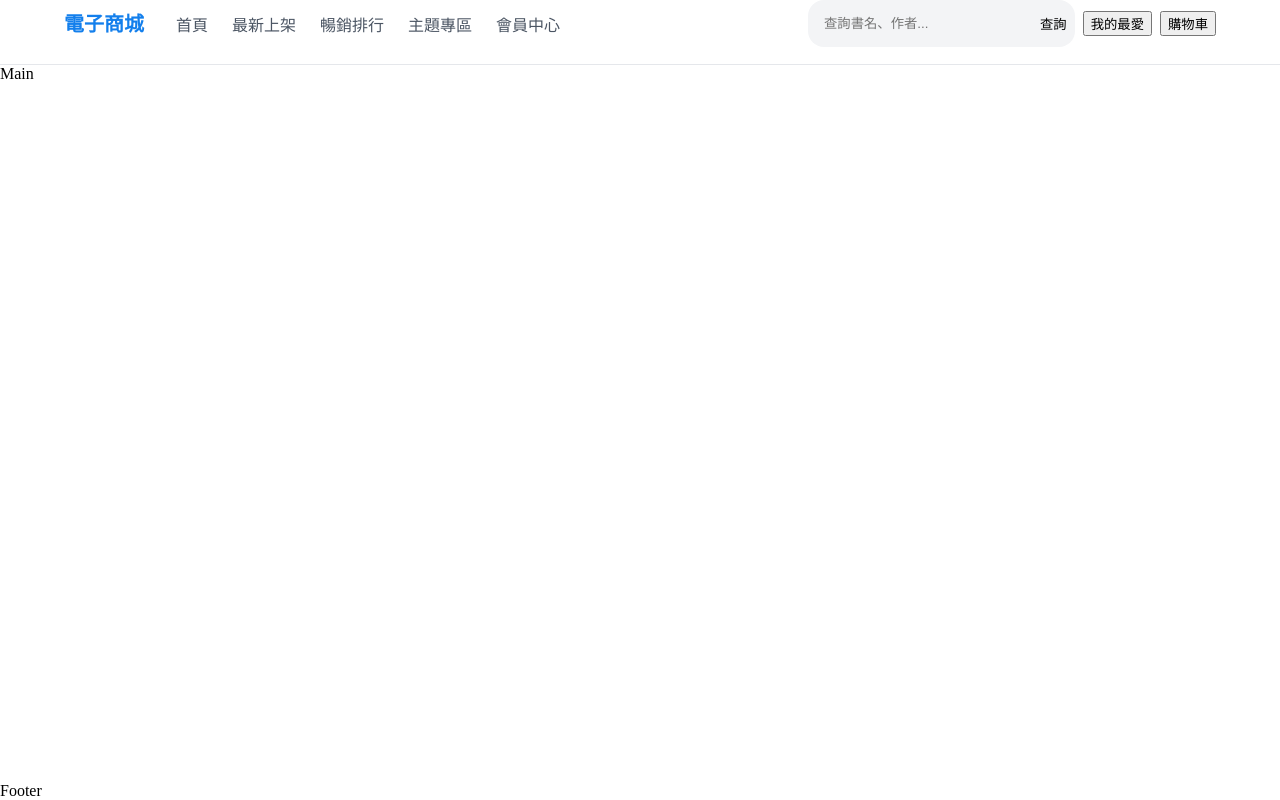
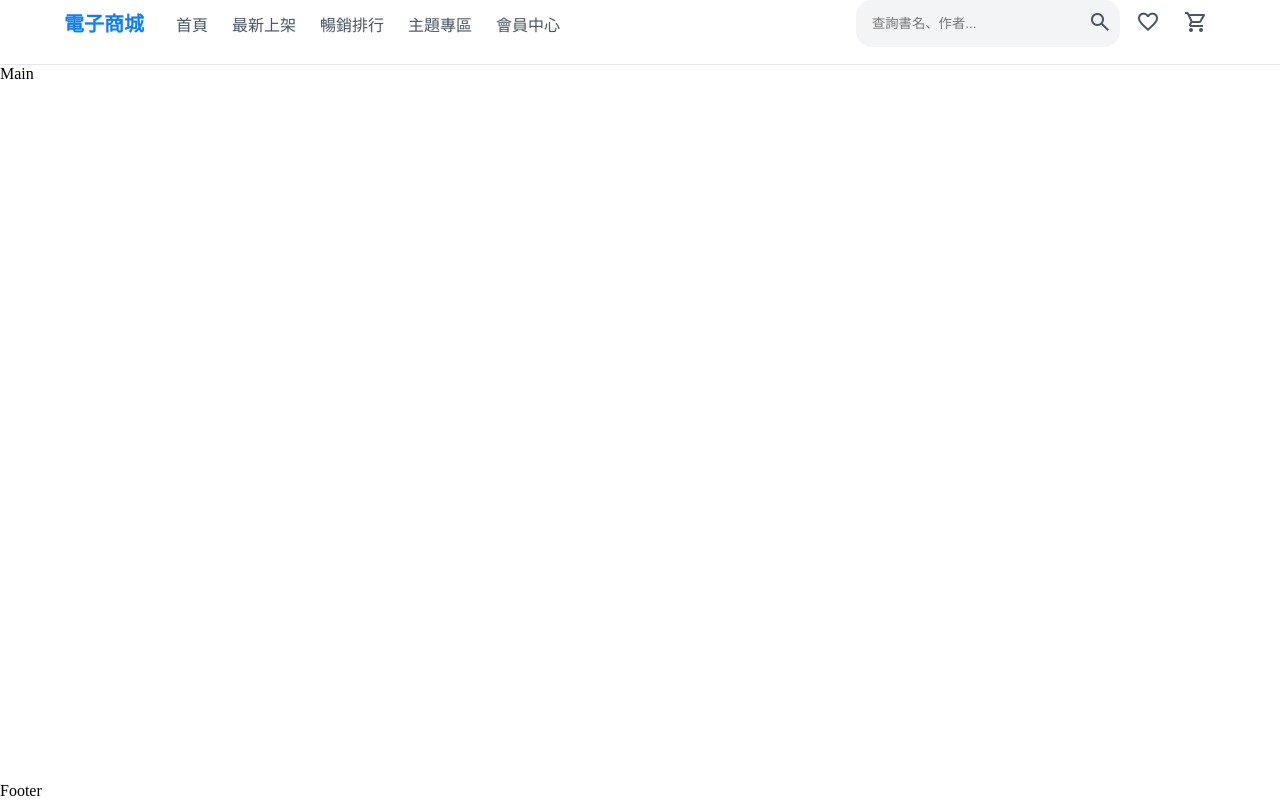
Before and after one commit to LiuFin/mcu-114-web11160960, a plain HTML site: page src/index.html in a window 1280 px wide. Drawn offline with nearby package versions, Linux system fonts and the light colour scheme.

Commit message:
功能圖示設定新增

```diff
--- a/src/index.html
+++ b/src/index.html
@@ -4,6 +4,7 @@
     <meta charset="UTF-8" />
     <meta name="viewport" content="width=device-width, initial-scale=1.0" />
     <title>電子商城</title>
+    <link href="https://fonts.googleapis.com/css2?family=Material+Symbols+Outlined" rel="stylesheet" />
     <link rel="stylesheet" href="style.min.css" />
   </head>
   <body>
@@ -24,10 +25,10 @@
             <div class="right">
               <div class="search">
                 <input type="text" placeholder="查詢書名、作者..." />
-                <button type="button">查詢</button>
+                <button type="button"><span class="material-symbols-outlined"> search </span></button>
               </div>
-              <button type="button">我的最愛</button>
-              <button type="button">購物車</button>
+              <button type="button"><span class="material-symbols-outlined"> favorite </span></button>
+              <button type="button"><span class="material-symbols-outlined"> shopping_cart </span></button>
             </div>
           </div>
         </div>
--- a/src/scss/_header.scss
+++ b/src/scss/_header.scss
@@ -75,6 +75,14 @@ header {
           cursor: pointer;
         }
       }
+
+      button {
+        background: transparent;
+        padding: 0.5rem;
+        border: none;
+        cursor: pointer;
+        color: var(--text-color);
+      }
     }
   }
 }
```
Also changed, not shown: src/style.min.css, 1 other file.
